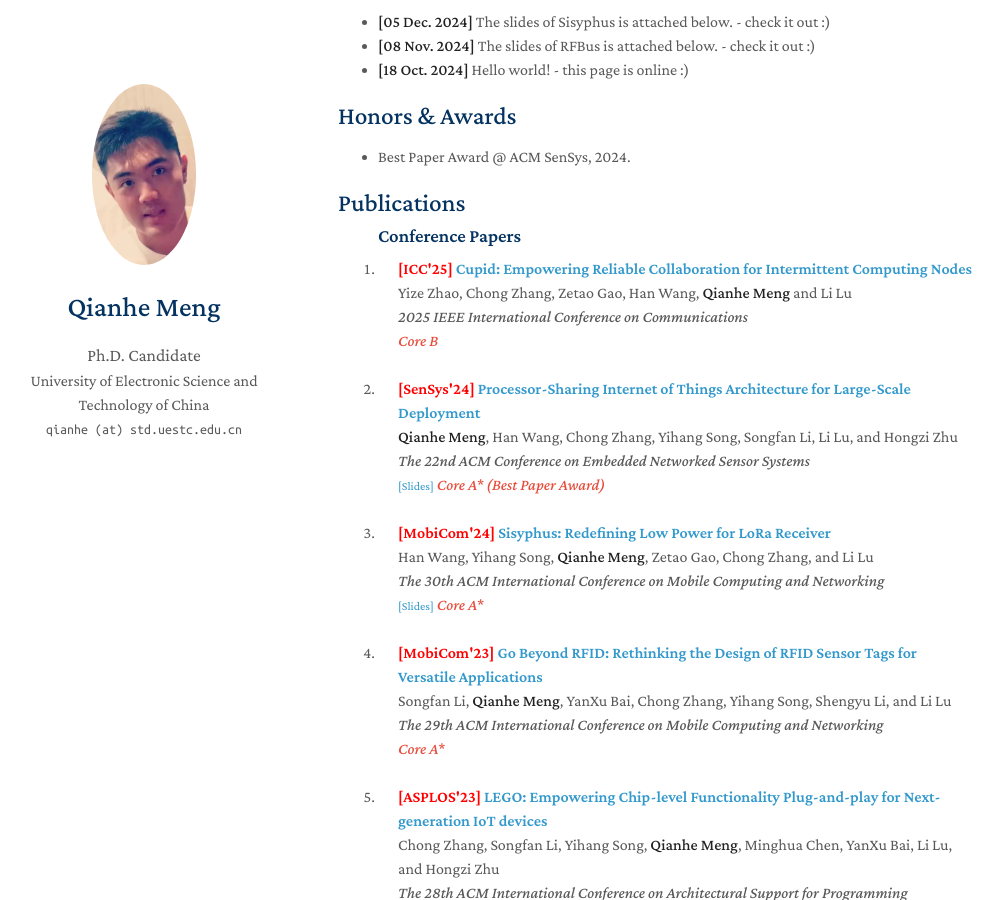
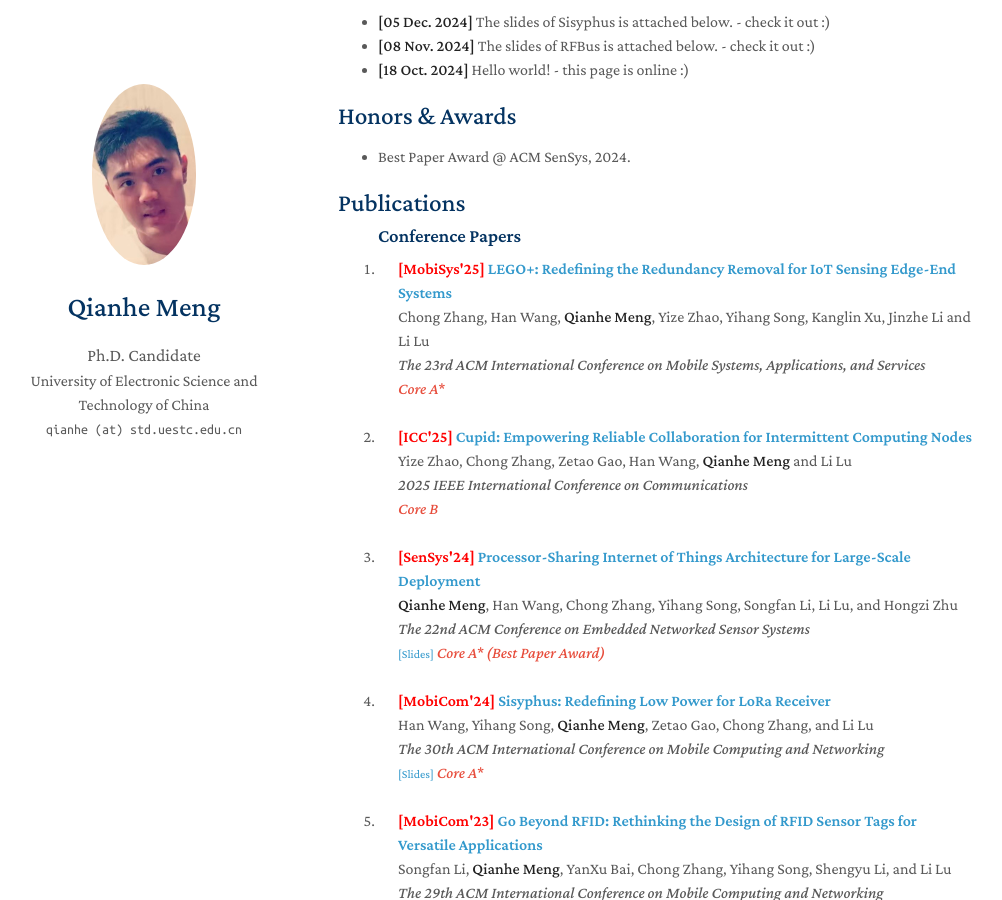
Before and after one commit to mqhyes/mqhyes.github.io, a Jekyll site: the page built from index.md, in a window 1280 px wide and 900 px high, scrolled down 478 px. Shown: the whole window, without its empty margins (132-1134 px from the left). Built offline with Jekyll 4.4.1, drawn with Linux system fonts in a browser that asks for light colours; a style sheet for code colours, icons or effects is not loaded.

Commit message:
Update publications_conference.yml

```diff
--- a/_data/publications_conference.yml
+++ b/_data/publications_conference.yml
@@ -1,4 +1,14 @@
 main:
+
+  - title: "LEGO+: Redefining the Redundancy Removal for IoT Sensing Edge-End Systems"
+    authors: 	Chong Zhang, Han Wang, <strong>Qianhe Meng</strong>, Yize Zhao, Yihang Song, Kanglin Xu, Jinzhe Li and Li Lu
+    conference_short: MobiSys'25
+    conference: The 23rd ACM International Conference on Mobile Systems, Applications, and Services
+#    pdf: ./assets/files/[SenSys‘24]RFBus-slides_compressed.pdf
+#    code: https://github.com/MrGiovanni/ContinualLearning
+#    bibtex: https://bib.yliu.me/MICCAI23.txt
+#    image: ./assets/img/teaser_example_2.png
+    notes: Core A*
 
   - title: "Cupid: Empowering Reliable Collaboration for Intermittent Computing Nodes"
     authors: 	Yize Zhao, Chong Zhang, Zetao Gao, Han Wang, <strong>Qianhe Meng</strong> and Li Lu
```
